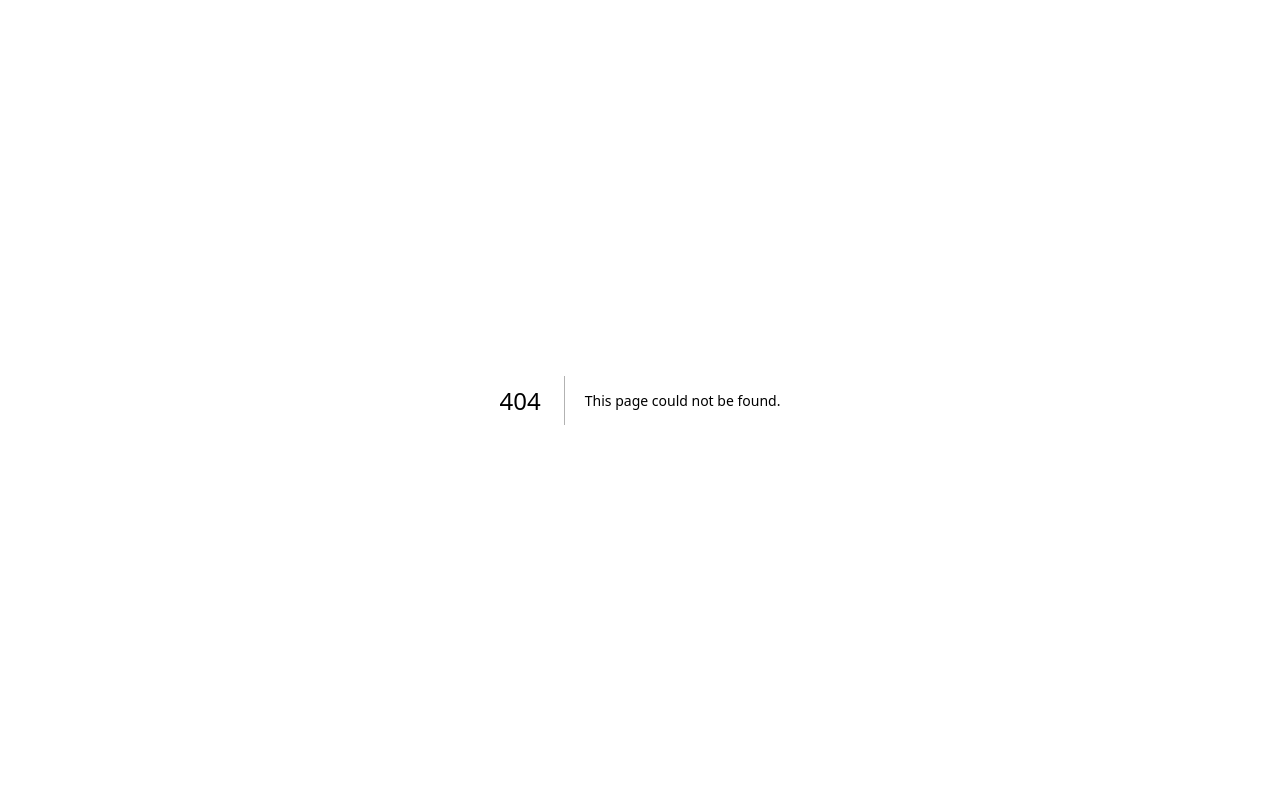
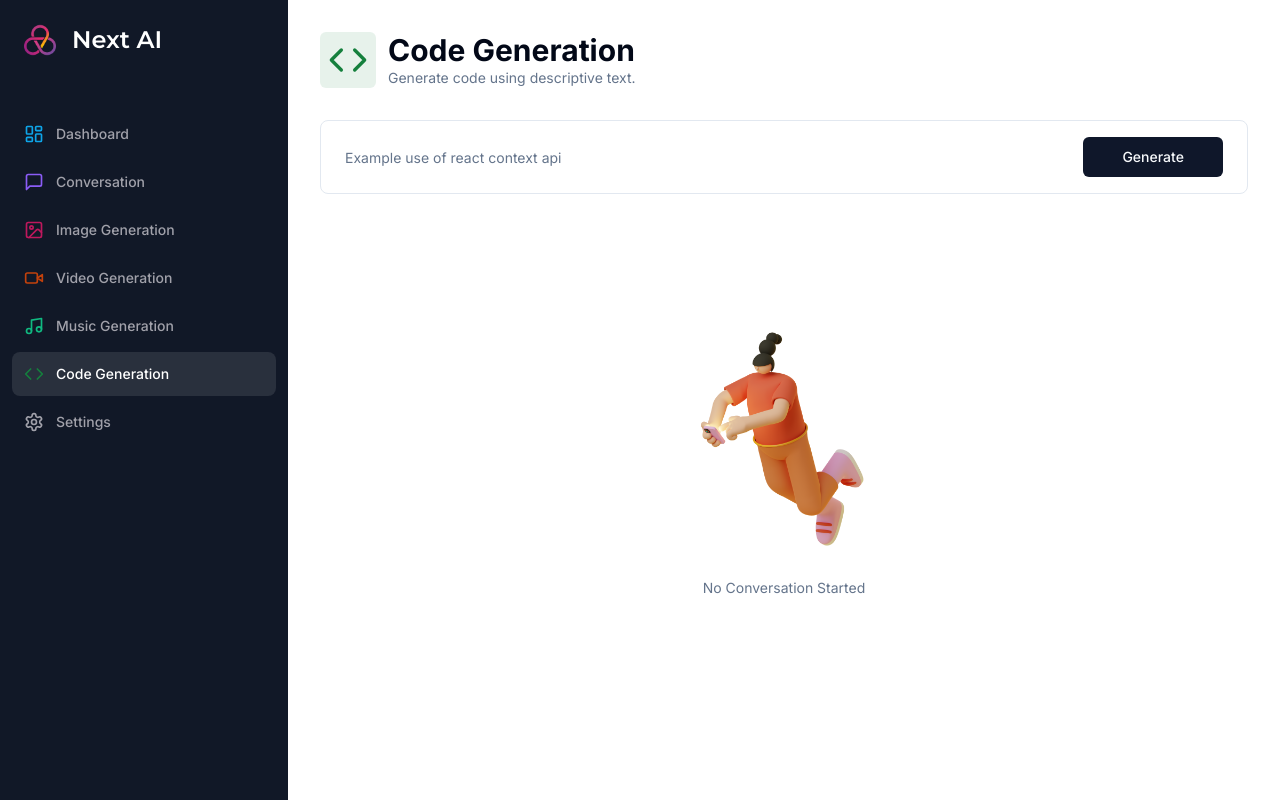
Before and after one commit to rehankhan21/next-SaaS-AI, a Next.js app: page /code in a window 1280 px wide. Before the commit this address had no page. Built offline with nearby package versions, Linux system fonts and the light colour scheme.

Commit message:
added code generation route

```diff
--- /dev/null
+++ b/app/(dashboard)/(routes)/code/constants.ts
@@ -0,0 +1,7 @@
+import * as z from "zod";
+
+export const formSchema = z.object({
+    prompt: z.string().min(1, {
+        message: "Prompt is required",
+    }),
+})
--- /dev/null
+++ b/app/(dashboard)/(routes)/code/page.tsx
@@ -0,0 +1,153 @@
+"use client"
+
+import axios from "axios";
+import * as z from "zod";
+import { useState } from "react";
+import { Code } from "lucide-react";
+import { useForm } from "react-hook-form";
+import { zodResolver } from "@hookform/resolvers/zod"
+import { useRouter } from "next/navigation";
+import ReactMarkdown from "react-markdown";
+
+import { Heading } from "@/components/Heading";
+import { Form, FormControl, FormField, FormItem } from "@/components/ui/form";
+import { Input } from "@/components/ui/input";
+import { Button } from "@/components/ui/button";
+import Empty from "@/components/Empty";
+import Loader from "@/components/Loader";
+
+import { formSchema } from "./constants";
+import { cn } from "@/lib/utils";
+import { UserAvatar } from "@/components/UserAvatar";
+import { BotAvatar } from "@/components/BotAvatar";
+
+const CodePage = () => {
+    const router = useRouter();
+    const [messages, setMessages] = useState<any[]>([]);
+
+    const form = useForm<z.infer<typeof formSchema>>({
+        resolver: zodResolver(formSchema),
+        defaultValues: {
+            prompt: ""
+        }
+    });
+
+    const isLoading = form.formState.isSubmitting;
+
+    const onSubmit = async (values: z.infer<typeof formSchema>) => {
+        try {
+            const userMessage = {
+                role: "user",
+                content: values.prompt,
+            }
+            const newMessages = [...messages, userMessage];
+
+            const response = await axios.post("/api/code", {
+                messages: newMessages,
+            });
+
+            setMessages((current) => [...current, userMessage, response.data]);
+
+            form.reset();
+        } catch (error: any) {
+            // TODO: open pro modal
+            console.log(error);
+        } finally {
+            router.refresh();
+        }
+    };
+
+    return (
+        <div>
+            <Heading
+                title="Code Generation"
+                description="Generate code using descriptive text."
+                icon={Code}
+                iconColor="text-green-700"
+                bgColor="bg-green-700/10"
+            />
+            <div className=" px-4 lg:px-8">
+                <div>
+                    <Form {...form}>
+                        <form
+                            onSubmit={form.handleSubmit(onSubmit)}
+                            className="
+                             rounded-lg
+                             border
+                             w-full
+                             p-4
+                             px-3
+                             md:px-6
+                             focus-within:shadow-sm
+                             grid
+                             grid-cols-12
+                             gap-2
+                            "
+                        >
+                            <FormField
+                                name="prompt"
+                                render={({ field }) => (
+                                    <FormItem className=" col-span-12 lg:col-span-10">
+                                        <FormControl className=" m-0 p-0">
+                                            <Input
+                                                className=" border-0 outline-none focus-visible:ring-0 focus-visible:ring-transparent"
+                                                disabled={isLoading}
+                                                placeholder="Example use of react context api"
+                                                {...field} // this replaces onblue, onchange, etc...
+                                            />
+                                        </FormControl>
+                                    </FormItem>
+                                )}
+                            />
+                            <Button className=" col-span-12 lg:col-span-2 w-full" disabled={isLoading}>
+                                Generate
+                            </Button>
+                        </form>
+                    </Form>
+                </div>
+                <div className=" space-y-4 mt-4">
+                    {isLoading && (
+                        <div  className=" p-8 rounded-lg w-full flex items-center justify-center bg-muted">
+                            <Loader />
+                        </div>
+                    )}
+                    {messages.length === 0 && !isLoading && (
+                        <div>
+                            <Empty label="No Conversation Started" />
+                        </div>
+                    )}
+                    <div className=" flex flex-col-reverse gap-y-4">
+                        {messages.map((message) => (
+                            <div
+                                key={message.content}
+                                className={cn(
+                                    "p-8 w-full flex items-start gap-x-8 rounded-lg",
+                                    message.role === "user" ? "bg-white border border-black/10" : "bg-muted"
+                                )}
+                                >
+                                {message.role === "user" ? <UserAvatar /> : <BotAvatar />}
+                                <ReactMarkdown
+                                    components={{
+                                        pre: ({ node, ...props }) => (
+                                            <div className=" overflow-auto w-full my-2 bg-black/10 p-2 rounded-lg">
+                                                <pre {...props} />
+                                            </div>
+                                        ),
+                                        code: ({ node, ...props }) => (
+                                            <code className=" bg-black/10 rounded-lg p-1" {...props} />
+                                        )
+                                    }}
+                                    className=" text-sm overflow-hidden leading-7"
+                                >
+                                    {message.content || ""}
+                                </ReactMarkdown>
+                            </div>
+                        ))}
+                    </div>
+                </div>
+            </div>
+        </div>
+     );
+}
+
+export default CodePage;
--- /dev/null
+++ b/app/api/code/route.ts
@@ -0,0 +1,45 @@
+ import { auth } from "@clerk/nextjs";
+import { NextResponse } from "next/server";
+import OpenAI from "openai";
+
+ const openai = new OpenAI({
+    apiKey: process.env.OPENAI_API_KEY,
+ });
+
+const instructionMessage = {
+    role: "system",
+    content: "You are a code generator. You must answer only in markdown code snippets. Use code comments for explanations."
+}
+
+ export async function POST(
+    req: Request
+ ) {
+    try {
+        const { userId } = auth();
+        const body = await req.json();
+        const { messages } = body;
+
+        if (!userId) {
+            return new NextResponse("Unauthorized", { status: 401 });
+        }
+
+        if (!openai.apiKey) {
+            return new NextResponse("OpenAI API Key not configured", { status: 500 })
+        }
+
+        if (!messages) {
+            return new NextResponse("Messages are required", { status: 400 });
+        }
+
+        const response = await openai.chat.completions.create({
+            model: "gpt-3.5-turbo",
+            messages: [instructionMessage, ...messages]
+        });
+
+        return NextResponse.json(response.choices[0].message);
+
+    } catch (error) {
+        console.log("[CODE_ERROR]", error);
+        return new NextResponse("Interal error", { status: 500 })
+    }
+ }
--- a/package.json
+++ b/package.json
@@ -31,6 +31,7 @@
     "react": "18.2.0",
     "react-dom": "18.2.0",
     "react-hook-form": "^7.46.2",
+    "react-markdown": "^9.0.0",
     "tailwind-merge": "^1.14.0",
     "tailwindcss": "3.3.3",
     "tailwindcss-animate": "^1.0.7",
```
Also changed, not shown: 1 other file (tests, documents, lock files or other folders).
